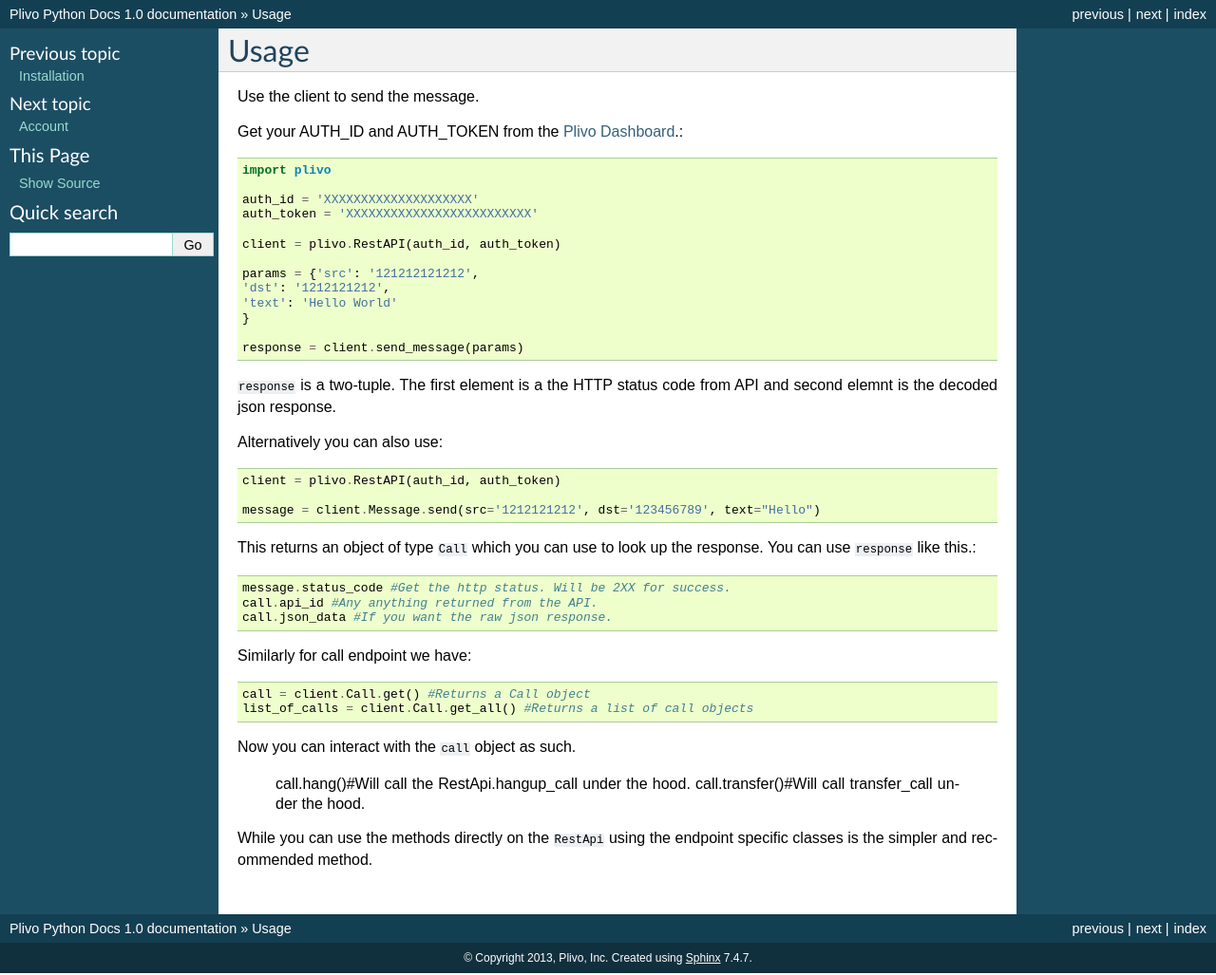
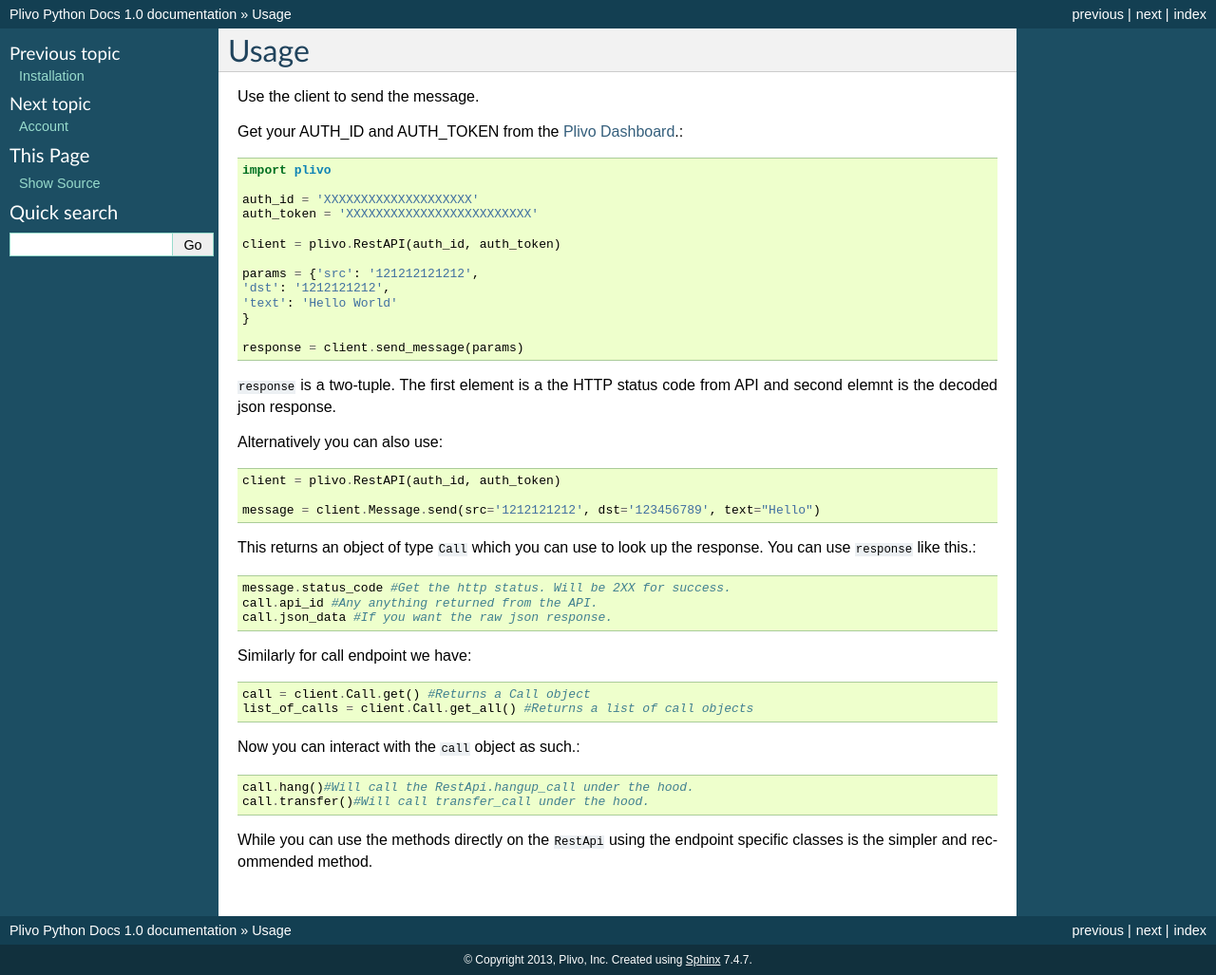
Before and after one commit to plivo/plivo-python, a Sphinx documentation site: the page built from docs/usage.rst, in a window 1280 px wide. Shown: the whole page at 95% size. Built offline with Sphinx 7.4.7, drawn with Linux system fonts in a browser that asks for light colours.

Commit message:
Formatted code block

```diff
--- a/docs/usage.rst
+++ b/docs/usage.rst
@@ -41,7 +41,7 @@
     call = client.Call.get() #Returns a Call object
     list_of_calls = client.Call.get_all() #Returns a list of call objects
 
-Now you can interact with the ``call`` object as such.
+Now you can interact with the ``call`` object as such.::
 
     call.hang()#Will call the RestApi.hangup_call under the hood.
     call.transfer()#Will call transfer_call under the hood.
```
